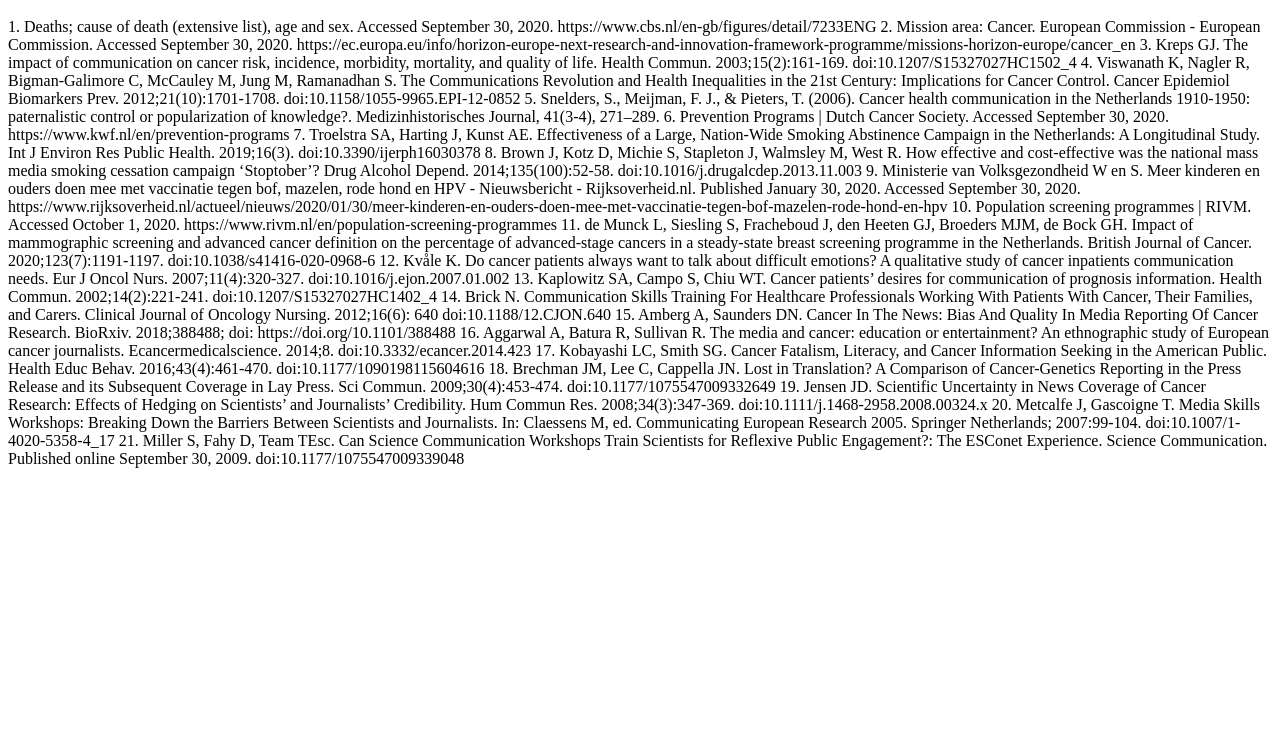
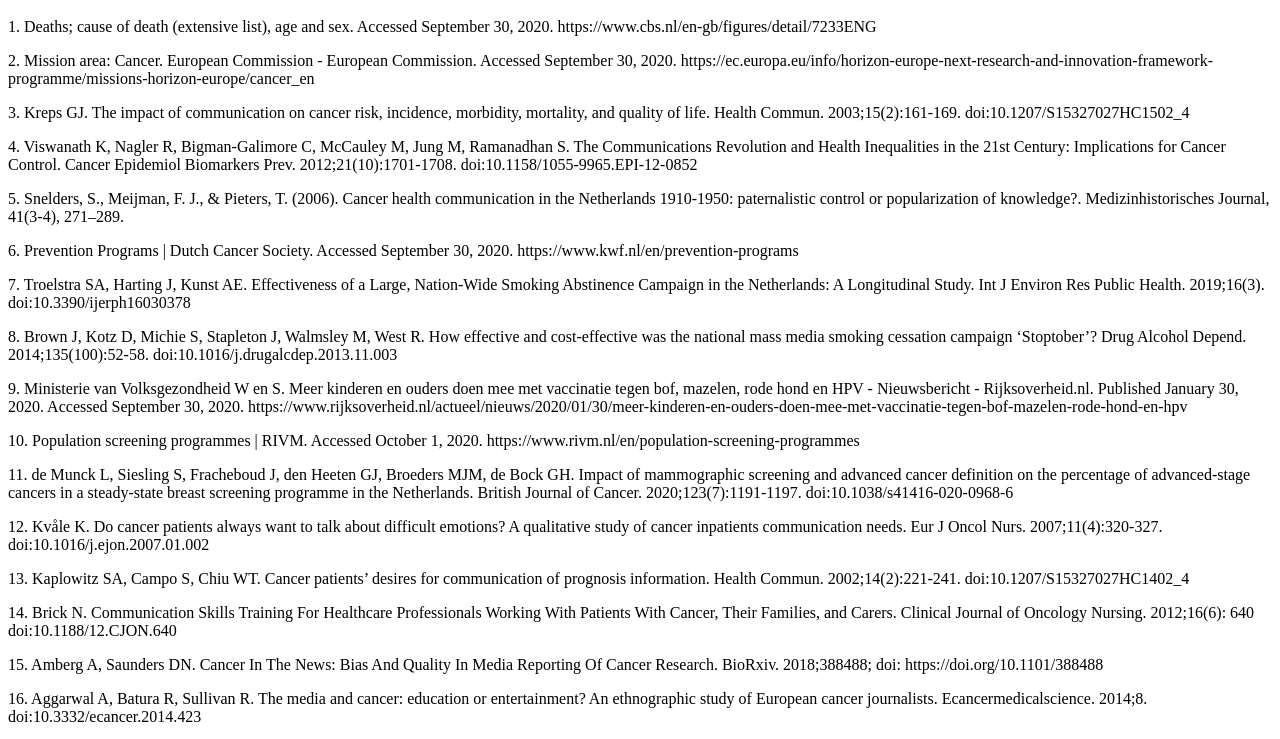
Before and after one commit to Cancer-PolicyBrief-References/communication, a plain HTML site: page index.html in a window 1280 px wide. Shown: the part 48-787 px from the top of the page. Drawn offline with Linux system fonts and the light colour scheme.

Commit message:
Update index.html

```diff
--- a/index.html
+++ b/index.html
@@ -1,22 +1,22 @@
 <h1> References </h1>
-<p> 1.	Deaths; cause of death (extensive list), age and sex. Accessed September 30, 2020. https://www.cbs.nl/en-gb/figures/detail/7233ENG
-2.	Mission area: Cancer. European Commission - European Commission. Accessed September 30, 2020. https://ec.europa.eu/info/horizon-europe-next-research-and-innovation-framework-programme/missions-horizon-europe/cancer_en
-3.	Kreps GJ. The impact of communication on cancer risk, incidence, morbidity, mortality, and quality of life. Health Commun. 2003;15(2):161-169. doi:10.1207/S15327027HC1502_4
-4.	Viswanath K, Nagler R, Bigman-Galimore C, McCauley M, Jung M, Ramanadhan S. The Communications Revolution and Health Inequalities in the 21st Century: Implications for Cancer Control. Cancer Epidemiol Biomarkers Prev. 2012;21(10):1701-1708. doi:10.1158/1055-9965.EPI-12-0852
-5.	Snelders, S., Meijman, F. J., & Pieters, T. (2006). Cancer health communication in the Netherlands 1910-1950: paternalistic control or popularization of knowledge?. Medizinhistorisches Journal, 41(3-4), 271–289.
-6.	Prevention Programs | Dutch Cancer Society. Accessed September 30, 2020. https://www.kwf.nl/en/prevention-programs
-7.	Troelstra SA, Harting J, Kunst AE. Effectiveness of a Large, Nation-Wide Smoking Abstinence Campaign in the Netherlands: A Longitudinal Study. Int J Environ Res Public Health. 2019;16(3). doi:10.3390/ijerph16030378
-8.	Brown J, Kotz D, Michie S, Stapleton J, Walmsley M, West R. How effective and cost-effective was the national mass media smoking cessation campaign ‘Stoptober’? Drug Alcohol Depend. 2014;135(100):52-58. doi:10.1016/j.drugalcdep.2013.11.003
-9.	Ministerie van Volksgezondheid W en S. Meer kinderen en ouders doen mee met vaccinatie tegen bof, mazelen, rode hond en HPV - Nieuwsbericht - Rijksoverheid.nl. Published January 30, 2020. Accessed September 30, 2020. https://www.rijksoverheid.nl/actueel/nieuws/2020/01/30/meer-kinderen-en-ouders-doen-mee-met-vaccinatie-tegen-bof-mazelen-rode-hond-en-hpv
-10.	Population screening programmes | RIVM. Accessed October 1, 2020. https://www.rivm.nl/en/population-screening-programmes
-11.	de Munck L, Siesling S, Fracheboud J, den Heeten GJ, Broeders MJM, de Bock GH. Impact of mammographic screening and advanced cancer definition on the percentage of advanced-stage cancers in a steady-state breast screening programme in the Netherlands. British Journal of Cancer. 2020;123(7):1191-1197. doi:10.1038/s41416-020-0968-6
-12.	Kvåle K. Do cancer patients always want to talk about difficult emotions? A qualitative study of cancer inpatients communication needs. Eur J Oncol Nurs. 2007;11(4):320-327. doi:10.1016/j.ejon.2007.01.002
-13.	Kaplowitz SA, Campo S, Chiu WT. Cancer patients’ desires for communication of prognosis information. Health Commun. 2002;14(2):221-241. doi:10.1207/S15327027HC1402_4
-14.	Brick N. Communication Skills Training For Healthcare Professionals Working With Patients With Cancer, Their Families, and Carers. Clinical Journal of Oncology Nursing. 2012;16(6): 640 doi:10.1188/12.CJON.640
-15.	Amberg A, Saunders DN. Cancer In The News: Bias And Quality In Media Reporting Of Cancer Research. BioRxiv. 2018;388488; doi: https://doi.org/10.1101/388488
-16.	Aggarwal A, Batura R, Sullivan R. The media and cancer: education or entertainment? An ethnographic study of European cancer journalists. Ecancermedicalscience. 2014;8. doi:10.3332/ecancer.2014.423
-17.	Kobayashi LC, Smith SG. Cancer Fatalism, Literacy, and Cancer Information Seeking in the American Public. Health Educ Behav. 2016;43(4):461-470. doi:10.1177/1090198115604616
-18.	Brechman JM, Lee C, Cappella JN. Lost in Translation? A Comparison of Cancer-Genetics Reporting in the Press Release and its Subsequent Coverage in Lay Press. Sci Commun. 2009;30(4):453-474. doi:10.1177/1075547009332649
-19.	Jensen JD. Scientific Uncertainty in News Coverage of Cancer Research: Effects of Hedging on Scientists’ and Journalists’ Credibility. Hum Commun Res. 2008;34(3):347-369. doi:10.1111/j.1468-2958.2008.00324.x
-20.	Metcalfe J, Gascoigne T. Media Skills Workshops: Breaking Down the Barriers Between Scientists and Journalists. In: Claessens M, ed. Communicating European Research 2005. Springer Netherlands; 2007:99-104. doi:10.1007/1-4020-5358-4_17
-21.	Miller S, Fahy D, Team TEsc. Can Science Communication Workshops Train Scientists for Reflexive Public Engagement?: The ESConet Experience. Science Communication. Published online September 30, 2009. doi:10.1177/1075547009339048 </p>
+<p> 1.	Deaths; cause of death (extensive list), age and sex. Accessed September 30, 2020. https://www.cbs.nl/en-gb/figures/detail/7233ENG </p>
+<p>2.	Mission area: Cancer. European Commission - European Commission. Accessed September 30, 2020. https://ec.europa.eu/info/horizon-europe-next-research-and-innovation-framework-programme/missions-horizon-europe/cancer_en </p>
+<p>3.	Kreps GJ. The impact of communication on cancer risk, incidence, morbidity, mortality, and quality of life. Health Commun. 2003;15(2):161-169. doi:10.1207/S15327027HC1502_4 </p>
+<p>4.	Viswanath K, Nagler R, Bigman-Galimore C, McCauley M, Jung M, Ramanadhan S. The Communications Revolution and Health Inequalities in the 21st Century: Implications for Cancer Control. Cancer Epidemiol Biomarkers Prev. 2012;21(10):1701-1708. doi:10.1158/1055-9965.EPI-12-0852 </p>
+<p>5.	Snelders, S., Meijman, F. J., & Pieters, T. (2006). Cancer health communication in the Netherlands 1910-1950: paternalistic control or popularization of knowledge?. Medizinhistorisches Journal, 41(3-4), 271–289.</p>
+<p>6.	Prevention Programs | Dutch Cancer Society. Accessed September 30, 2020. https://www.kwf.nl/en/prevention-programs </p>
+<p>7.	Troelstra SA, Harting J, Kunst AE. Effectiveness of a Large, Nation-Wide Smoking Abstinence Campaign in the Netherlands: A Longitudinal Study. Int J Environ Res Public Health. 2019;16(3). doi:10.3390/ijerph16030378 </p>
+<p>8.	Brown J, Kotz D, Michie S, Stapleton J, Walmsley M, West R. How effective and cost-effective was the national mass media smoking cessation campaign ‘Stoptober’? Drug Alcohol Depend. 2014;135(100):52-58. doi:10.1016/j.drugalcdep.2013.11.003 </p>
+<p>9.	Ministerie van Volksgezondheid W en S. Meer kinderen en ouders doen mee met vaccinatie tegen bof, mazelen, rode hond en HPV - Nieuwsbericht - Rijksoverheid.nl. Published January 30, 2020. Accessed September 30, 2020. https://www.rijksoverheid.nl/actueel/nieuws/2020/01/30/meer-kinderen-en-ouders-doen-mee-met-vaccinatie-tegen-bof-mazelen-rode-hond-en-hpv </p>
+<p>10.	Population screening programmes | RIVM. Accessed October 1, 2020. https://www.rivm.nl/en/population-screening-programmes </p>
+<p>11.	de Munck L, Siesling S, Fracheboud J, den Heeten GJ, Broeders MJM, de Bock GH. Impact of mammographic screening and advanced cancer definition on the percentage of advanced-stage cancers in a steady-state breast screening programme in the Netherlands. British Journal of Cancer. 2020;123(7):1191-1197. doi:10.1038/s41416-020-0968-6 </p>
+<p>12.	Kvåle K. Do cancer patients always want to talk about difficult emotions? A qualitative study of cancer inpatients communication needs. Eur J Oncol Nurs. 2007;11(4):320-327. doi:10.1016/j.ejon.2007.01.002 </p>
+<p>13.	Kaplowitz SA, Campo S, Chiu WT. Cancer patients’ desires for communication of prognosis information. Health Commun. 2002;14(2):221-241. doi:10.1207/S15327027HC1402_4 </p>
+<p>14.	Brick N. Communication Skills Training For Healthcare Professionals Working With Patients With Cancer, Their Families, and Carers. Clinical Journal of Oncology Nursing. 2012;16(6): 640 doi:10.1188/12.CJON.640 </p>
+<p>15.	Amberg A, Saunders DN. Cancer In The News: Bias And Quality In Media Reporting Of Cancer Research. BioRxiv. 2018;388488; doi: https://doi.org/10.1101/388488 </p>
+<p>16.	Aggarwal A, Batura R, Sullivan R. The media and cancer: education or entertainment? An ethnographic study of European cancer journalists. Ecancermedicalscience. 2014;8. doi:10.3332/ecancer.2014.423 </p>
+<p>17.	Kobayashi LC, Smith SG. Cancer Fatalism, Literacy, and Cancer Information Seeking in the American Public. Health Educ Behav. 2016;43(4):461-470. doi:10.1177/1090198115604616 </p>
+<p>18.	Brechman JM, Lee C, Cappella JN. Lost in Translation? A Comparison of Cancer-Genetics Reporting in the Press Release and its Subsequent Coverage in Lay Press. Sci Commun. 2009;30(4):453-474. doi:10.1177/1075547009332649 </p>
+<p>19.	Jensen JD. Scientific Uncertainty in News Coverage of Cancer Research: Effects of Hedging on Scientists’ and Journalists’ Credibility. Hum Commun Res. 2008;34(3):347-369. doi:10.1111/j.1468-2958.2008.00324.x </p>
+<p>20.	Metcalfe J, Gascoigne T. Media Skills Workshops: Breaking Down the Barriers Between Scientists and Journalists. In: Claessens M, ed. Communicating European Research 2005. Springer Netherlands; 2007:99-104. doi:10.1007/1-4020-5358-4_17 </p>
+<p>21.	Miller S, Fahy D, Team TEsc. Can Science Communication Workshops Train Scientists for Reflexive Public Engagement?: The ESConet Experience. Science Communication. Published online September 30, 2009. doi:10.1177/1075547009339048 </p>
```
